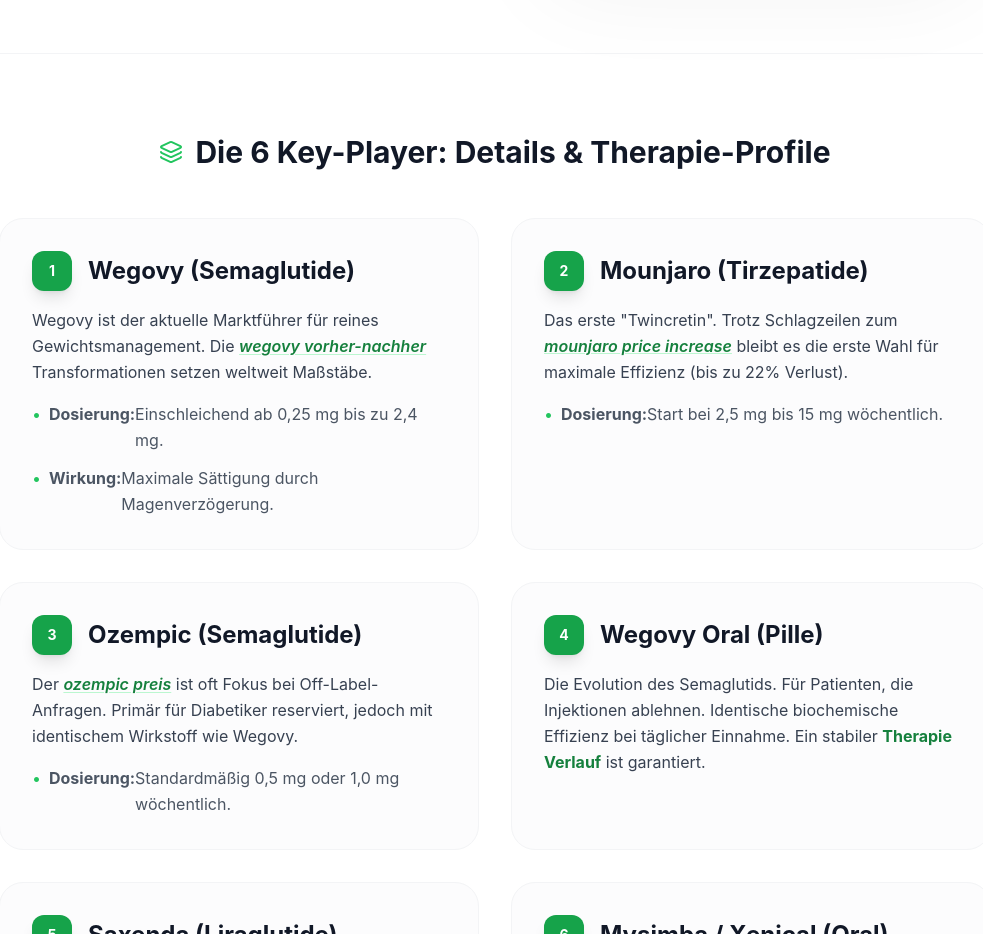
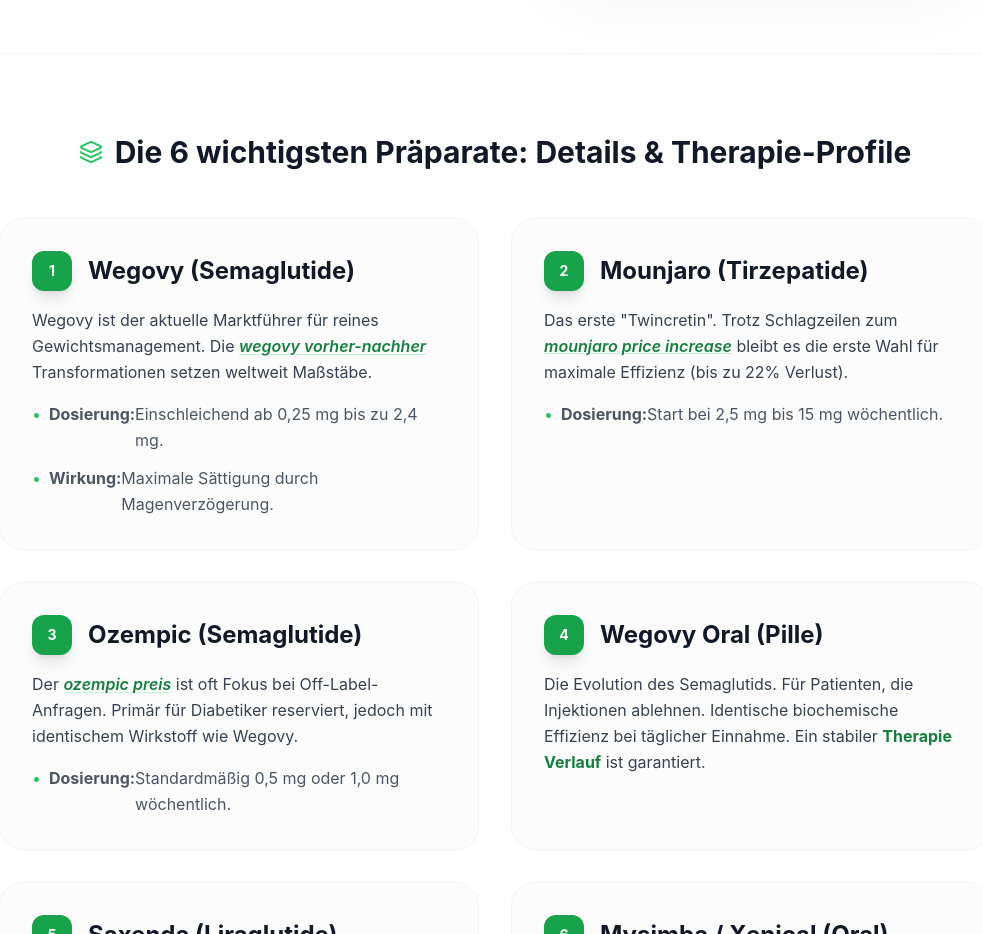
Before and after one commit to K8tjn/abnehmspritzen-top.de, a plain HTML site: page index.html in a window 1280 px wide. Shown: the part 5360-6294 px from the top of the page, without its empty margins (145-1128 px from the left). Drawn offline with nearby package versions, Linux system fonts and the light colour scheme.

Commit message:
docs: Update heading text from "Key-Player" to "wichtigsten Präparate".

```diff
--- a/index.html
+++ b/index.html
@@ -767,7 +767,7 @@
 
                     <h2 class="text-3xl font-bold text-gray-900 mb-12 flex items-center justify-center">
                         <i data-lucide="layers" class="mr-3 text-brand-500"></i>
-                        Die 6 Key-Player: Details & Therapie-Profile
+                        Die 6 wichtigsten Präparate: Details & Therapie-Profile
                     </h2>
 
                     <div class="grid grid-cols-1 md:grid-cols-2 gap-8">
```
